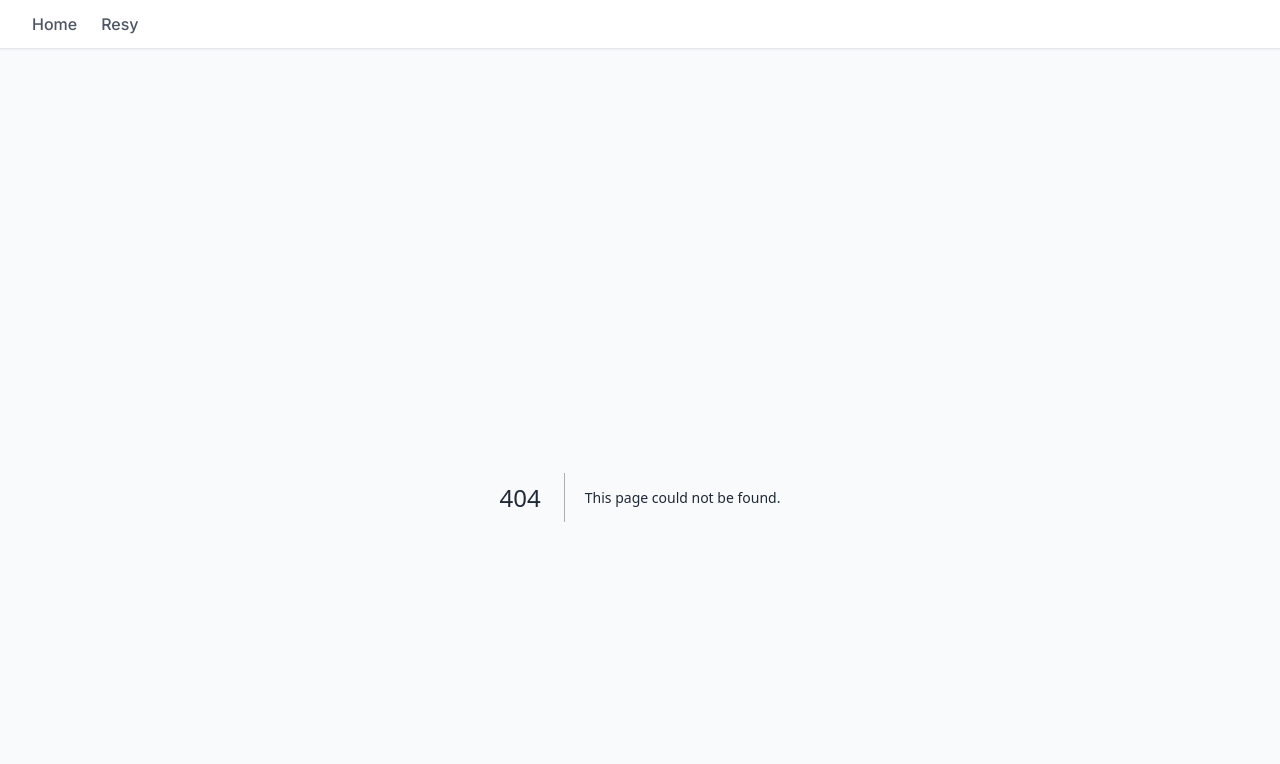
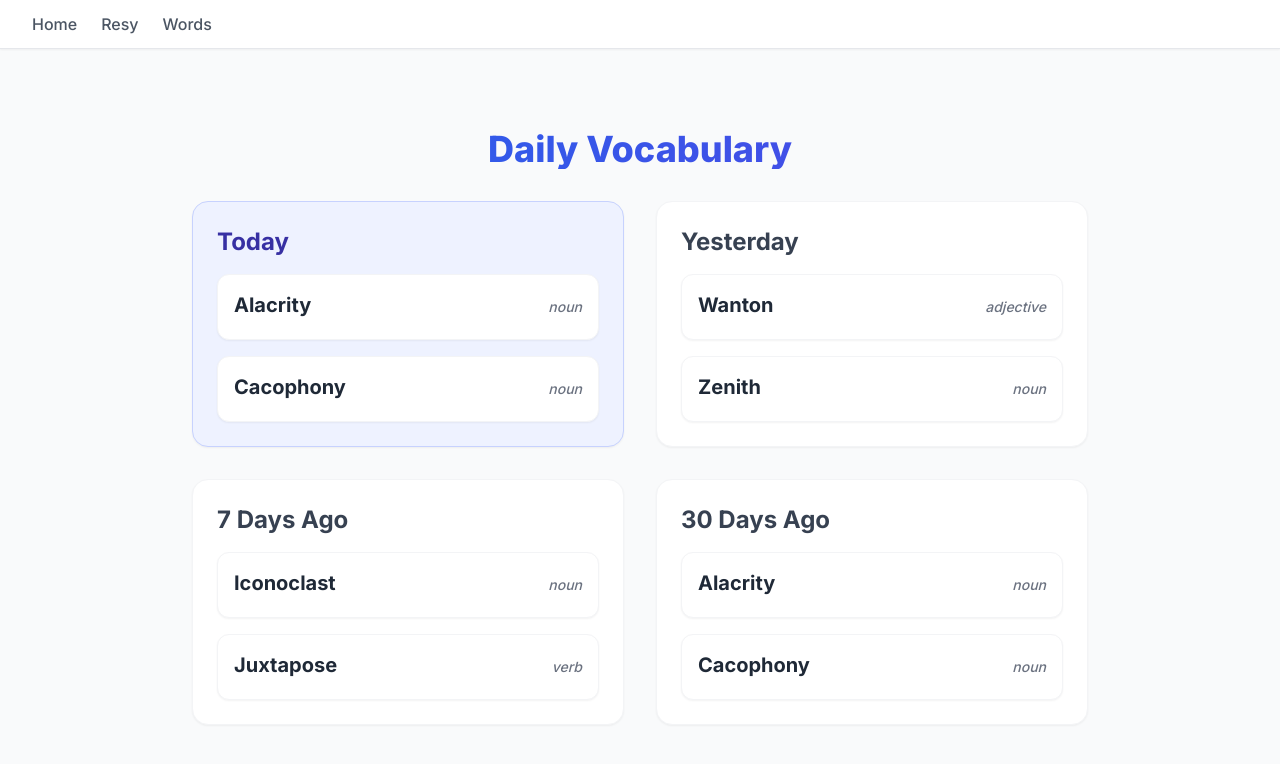
Before and after one commit to articasync/website, a Next.js app: page /words in a window 1280 px wide. Before the commit this address had no page. Shown: the top 764 px of the page. Built offline with nearby package versions, Linux system fonts and the light colour scheme.

Commit message:
Add Words feature

```diff
--- /dev/null
+++ b/app/api/words/cron/route.ts
@@ -0,0 +1,68 @@
+import { NextResponse } from "next/server";
+import { Resend } from "resend";
+import { getWords, getDaysSinceEpoch, getWordsForDay, WordData } from "@/lib/words";
+
+export const maxDuration = 300;
+export const dynamic = 'force-dynamic';
+
+export async function GET(request: Request) {
+  const authHeader = request.headers.get("Authorization");
+  const expectedSecret = `Bearer ${process.env.CRON_SECRET}`;
+
+  if (!authHeader || authHeader !== expectedSecret) {
+    if (process.env.NODE_ENV !== "development") {
+      return NextResponse.json({ error: "Unauthorized" }, { status: 401 });
+    }
+  }
+
+  const resend = new Resend(process.env.RESEND_API_KEY);
+  const words = getWords();
+
+  if (words.length === 0) {
+    return NextResponse.json({ message: "No words available to send." });
+  }
+
+  const today = new Date();
+  const daysSinceEpoch = getDaysSinceEpoch(today);
+
+  const formatWords = (ws: [WordData, WordData] | null) =>
+    ws ? `- ${ws[0].word} (${ws[0].part_of_speech}): ${ws[0].definition}\n- ${ws[1].word} (${ws[1].part_of_speech}): ${ws[1].definition}` : "N/A";
+
+  const todayWords = formatWords(getWordsForDay(daysSinceEpoch, words));
+  const yesterdayWords = formatWords(getWordsForDay(daysSinceEpoch - 1, words));
+  const weekAgoWords = formatWords(getWordsForDay(daysSinceEpoch - 7, words));
+  const monthAgoWords = formatWords(getWordsForDay(daysSinceEpoch - 30, words));
+
+  const subject = `Words of the Day - ${today.toLocaleDateString("en-US", { timeZone: "America/New_York" })}`;
+
+  const content = `Here are your words of the day!
+
+=== Today ===
+${todayWords}
+
+=== Yesterday ===
+${yesterdayWords}
+
+=== 7 Days Ago ===
+${weekAgoWords}
+
+=== 30 Days Ago ===
+${monthAgoWords}
+
+Enjoy your daily vocabulary!
+`;
+
+  try {
+    await resend.emails.send({
+      from: process.env.RESEND_FROM_EMAIL as string || "onboarding@resend.dev",
+      to: ["mariamabdullahedu@gmail.com"],
+      subject: subject,
+      text: content,
+    });
+
+    return NextResponse.json({ status: "ok", message: "Email sent successfully." });
+  } catch (error) {
+    console.error("Failed to send words of the day email", error);
+    return NextResponse.json({ error: "Failed to send email" }, { status: 500 });
+  }
+}
--- a/app/fitness/page.tsx
+++ b/app/fitness/page.tsx
@@ -10,16 +10,13 @@ export default async function FitnessDashboard() {
 
   return (
     <div className="max-w-4xl mx-auto p-4 md:p-8">
-      <header className="mb-12 border-b pb-4 flex items-center justify-between">
+      <header className="mb-12 border-b pb-4">
         <div>
           <h1 className="text-4xl font-bold tracking-tight">Daily Fitness</h1>
           <p className="text-gray-500 mt-2 text-lg">
             Garmin morning metrics and Gemini coaching insights based on Strava data.
           </p>
         </div>
-        <Link href="/resy" className="text-sm font-medium text-blue-600 hover:text-blue-800 transition">
-          Go to Resy Alerts &rarr;
-        </Link>
       </header>
 
       {!latestLog ? (
--- a/app/layout.tsx
+++ b/app/layout.tsx
@@ -25,6 +25,7 @@ export default function RootLayout({
             <div className="container mx-auto px-4 sm:px-8 py-3 flex space-x-6">
               <Link href="/" className="text-gray-600 hover:text-black font-medium transition-colors">Home</Link>
               <Link href="/resy" className="text-gray-600 hover:text-black font-medium transition-colors">Resy</Link>
+              <Link href="/words" className="text-gray-600 hover:text-black font-medium transition-colors">Words</Link>
             </div>
           </nav>
           <div className="container mx-auto p-4 sm:p-8">
--- a/app/resy/page.tsx
+++ b/app/resy/page.tsx
@@ -4,16 +4,11 @@ import { Suspense } from "react";
 export default function ResyPage() {
     return (
         <div className="max-w-4xl mx-auto">
-            <header className="mb-12 border-b pb-4 flex items-center justify-between">
-                <div>
+            <header className="mb-12 border-b pb-4">
                 <h1 className="text-4xl font-bold tracking-tight">Resy</h1>
                 <p className="text-gray-500 mt-2 text-lg">
                     Runs every 5 minutes. Notifies at most once for each party of 2 availability within the next week.
                 </p>
-                </div>
-                <Link href="/fitness" className="text-sm font-medium text-orange-600 hover:text-orange-800 transition">
-                    Go to Fitness &rarr;
-                </Link>
             </header>
             <div className="w-full">
                 <Suspense fallback={<p>Loading alerts...</p>}>
--- /dev/null
+++ b/app/words/page.tsx
@@ -0,0 +1,69 @@
+import { getWords, getDaysSinceEpoch, getWordsForDay, WordData } from "@/lib/words";
+import React from "react";
+
+export default function WordsPage() {
+  const words = getWords();
+
+  if (words.length === 0) {
+    return (
+      <div className="flex items-center justify-center min-h-[50vh]">
+        <div className="text-xl text-gray-500">Please populate words_full_info.csv to see words of the day.</div>
+      </div>
+    );
+  }
+
+  const today = new Date();
+  const daysSinceEpoch = getDaysSinceEpoch(today);
+
+  const todayWords = getWordsForDay(daysSinceEpoch, words);
+  const yesterdayWords = getWordsForDay(daysSinceEpoch - 1, words);
+  const weekAgoWords = getWordsForDay(daysSinceEpoch - 7, words);
+  const monthAgoWords = getWordsForDay(daysSinceEpoch - 30, words);
+
+  return (
+    <div className="max-w-4xl mx-auto py-8">
+      <h1 className="text-4xl font-extrabold text-gray-900 mb-8 text-center bg-clip-text text-transparent bg-gradient-to-r from-blue-600 to-indigo-600">
+        Daily Vocabulary
+      </h1>
+
+      <div className="grid grid-cols-1 md:grid-cols-2 gap-8">
+        <DaySection title="Today" words={todayWords} highlight />
+        <DaySection title="Yesterday" words={yesterdayWords} />
+        <DaySection title="7 Days Ago" words={weekAgoWords} />
+        <DaySection title="30 Days Ago" words={monthAgoWords} />
+      </div>
+    </div>
+  );
+}
+
+function DaySection({ title, words, highlight = false }: { title: string, words: [WordData, WordData] | null, highlight?: boolean }) {
+  if (!words) return null;
+  return (
+    <div className={`p-6 rounded-2xl shadow-sm border ${highlight ? 'bg-indigo-50 border-indigo-200' : 'bg-white border-gray-100'}`}>
+      <h2 className={`text-2xl font-bold mb-4 ${highlight ? 'text-indigo-800' : 'text-gray-700'}`}>{title}</h2>
+      <div className="space-y-4">
+        {words.map((w, idx) => (
+          <WordCard key={idx} wordData={w} />
+        ))}
+      </div>
+    </div>
+  );
+}
+
+function WordCard({ wordData }: { wordData: WordData }) {
+  return (
+    <div className="group relative bg-white rounded-xl p-4 shadow-sm border border-gray-100 hover:shadow-md transition-shadow cursor-default">
+      <div className="flex items-baseline justify-between mb-1">
+        <span className="text-xl font-bold text-gray-800 capitalize">{wordData.word}</span>
+        <span className="text-sm font-medium text-gray-500 italic">{wordData.part_of_speech}</span>
+      </div>
+
+      {/* Tooltip on hover */}
+      <div className="absolute opacity-0 group-hover:opacity-100 transition-opacity duration-300 left-0 bottom-full mb-2 w-full p-3 bg-gray-900 text-white text-sm rounded-lg shadow-xl pointer-events-none z-10">
+        <div className="font-semibold mb-1 capitalize">{wordData.word}</div>
+        <div className="break-words">{wordData.definition}</div>
+        <div className="absolute w-3 h-3 bg-gray-900 transform rotate-45 left-1/2 -ml-1.5 -bottom-1.5"></div>
+      </div>
+    </div>
+  );
+}
--- /dev/null
+++ b/lib/words.ts
@@ -0,0 +1,82 @@
+import fs from "fs";
+import path from "path";
+
+export interface WordData {
+  word: string;
+  part_of_speech: string;
+  definition: string;
+}
+
+export function parseCSVLine(text: string): string[] {
+  const result: string[] = [];
+  let cur = "";
+  let inQuotes = false;
+  for (let i = 0; i < text.length; i++) {
+    const c = text[i];
+    if (c === '"') {
+      inQuotes = !inQuotes;
+    } else if (c === ',' && !inQuotes) {
+      result.push(cur.trim());
+      cur = "";
+    } else {
+      cur += c;
+    }
+  }
+  result.push(cur.trim());
+  return result.map((s) => s.replace(/^"|"$/g, ""));
+}
+
+export function getWords(): WordData[] {
+  const filePath = path.join(process.cwd(), "words_full_info.csv");
+  if (!fs.existsSync(filePath)) {
+    return [];
+  }
+  const content = fs.readFileSync(filePath, "utf-8");
+  const lines = content.split(/\r?\n/).filter((line) => line.trim() !== "");
+  const startIndex = lines[0]?.toLowerCase().includes("word") ? 1 : 0;
+
+  const words: WordData[] = [];
+  for (let i = startIndex; i < lines.length; i++) {
+    const parts = parseCSVLine(lines[i]);
+    if (parts.length >= 3) {
+      words.push({
+        word: parts[0],
+        part_of_speech: parts[1],
+        definition: parts.slice(2).join(",").trim(),
+      });
+    }
+  }
+  return words;
+}
+
+export function getDaysSinceEpoch(date: Date): number {
+  const epoch = new Date("2024-01-01T12:00:00Z").getTime();
+  const dtf = new Intl.DateTimeFormat("en-US", {
+    timeZone: "America/New_York",
+    year: "numeric",
+    month: "2-digit",
+    day: "2-digit",
+  });
+  const parts = dtf.formatToParts(date);
+  const year = parts.find((p) => p.type === "year")?.value;
+  const month = parts.find((p) => p.type === "month")?.value;
+  const day = parts.find((p) => p.type === "day")?.value;
+
+  const d = new Date(`${year}-${month}-${day}T12:00:00Z`).getTime();
+  const msPerDay = 1000 * 60 * 60 * 24;
+  return Math.round((d - epoch) / msPerDay);
+}
+
+export function getWordsForDay(
+  daysSinceEpoch: number,
+  words: WordData[]
+): [WordData, WordData] | null {
+  if (words.length === 0) return null;
+  const total = words.length;
+  let idx1 = (daysSinceEpoch * 2) % total;
+  let idx2 = (daysSinceEpoch * 2 + 1) % total;
+  if (idx1 < 0) idx1 += total;
+  if (idx2 < 0) idx2 += total;
+
+  return [words[idx1], words[idx2]];
+}
```
Also changed, not shown: vercel.json (added), words_full_info.csv (added), 1 other file (tests, documents, lock files or other folders).
